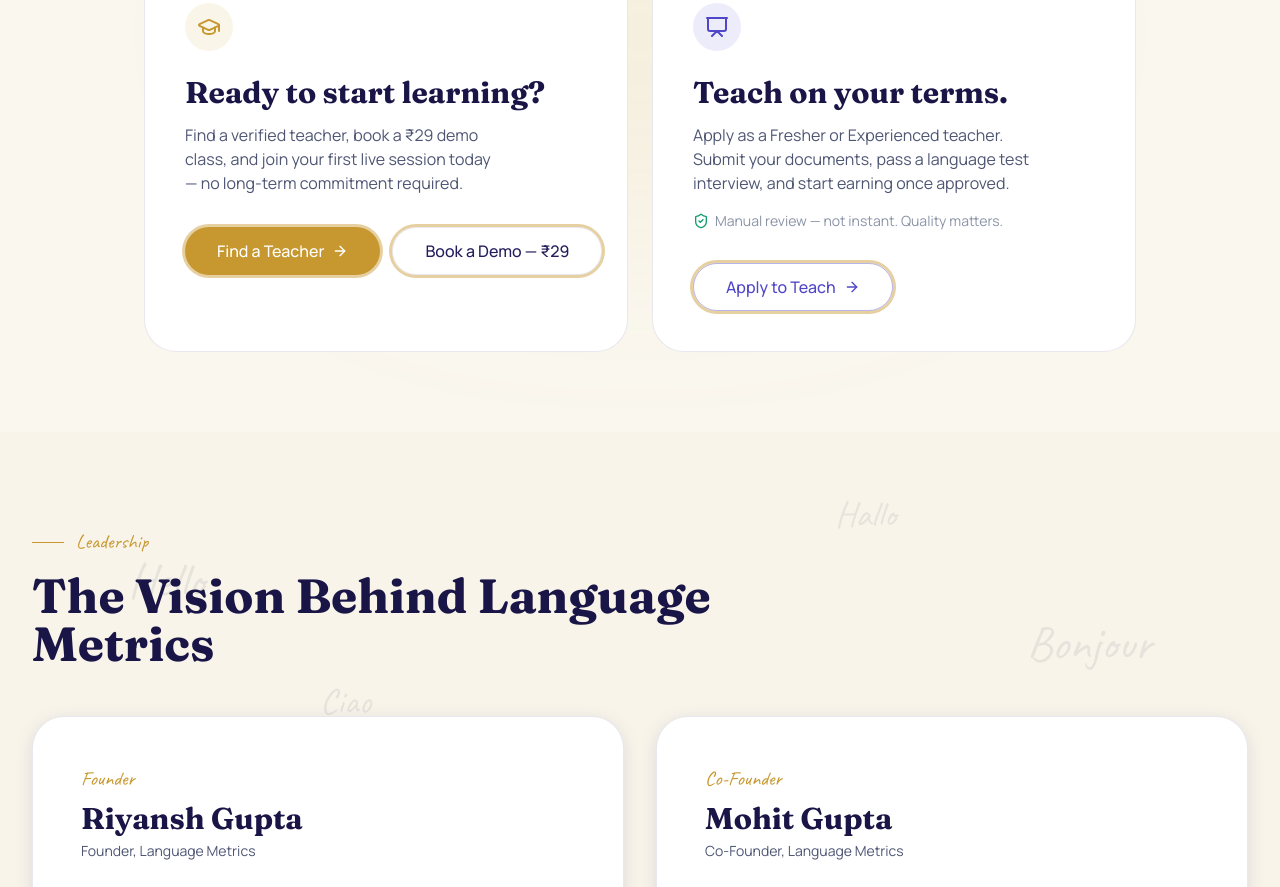
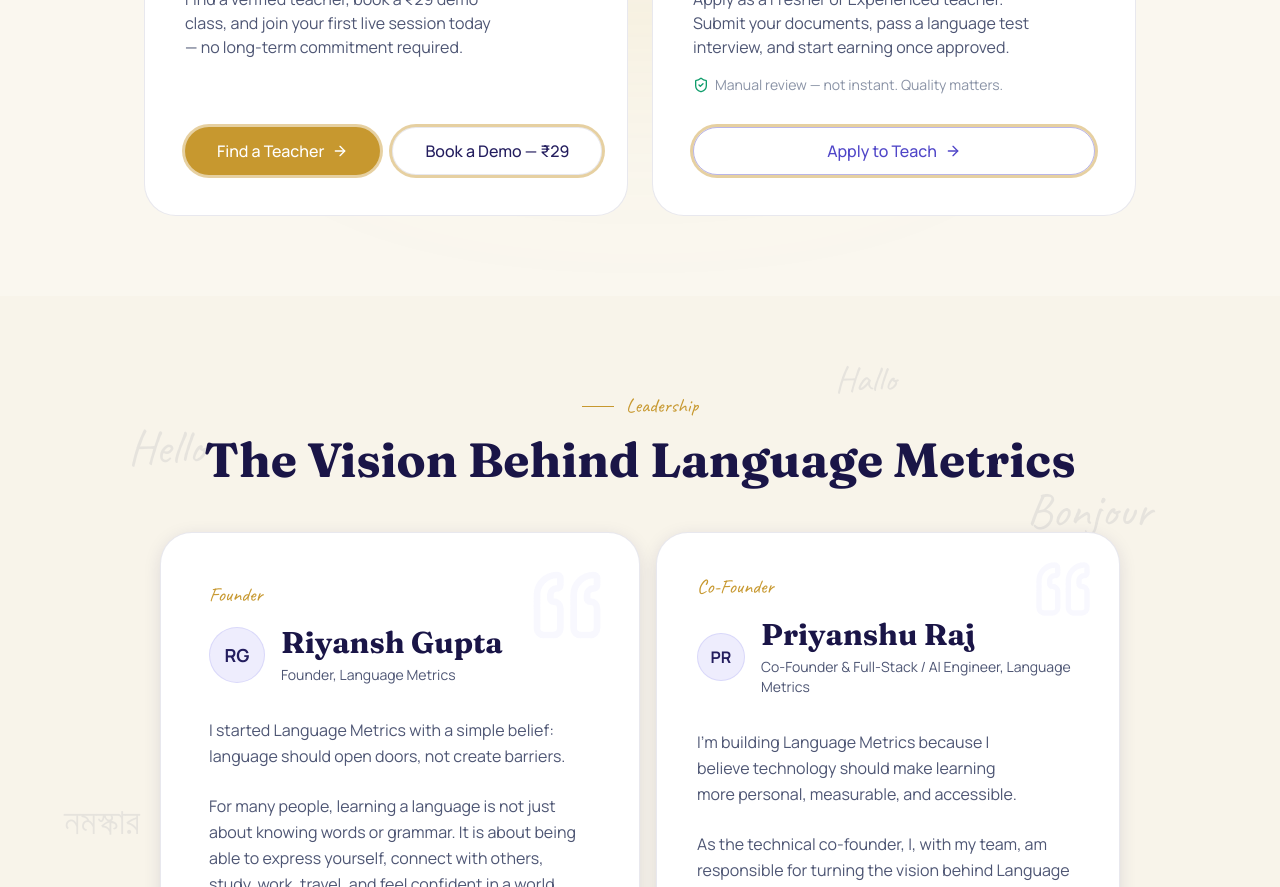
Before and after one commit to paarth293/Language_metrics, a Next.js app in the folder apps/teacher-web/: page / in a window 1280 px wide. Shown: the part 7840-8727 px from the top of the page. Built offline with nearby package versions, Linux system fonts and the light colour scheme; no server answers.

Commit message:
add cofounder section

```diff
--- a/apps/teacher-web/src/app/layout.tsx
+++ b/apps/teacher-web/src/app/layout.tsx
@@ -33,6 +33,12 @@
     "Connect with verified language professionals for 1-on-1 live classes. Learn any language with expert teachers via our custom video platform.",
   keywords:
     "language learning, online language classes, language teacher, 1-on-1 tutoring, live language lessons",
+  formatDetection: {
+    telephone: false,
+    date: false,
+    email: false,
+    address: false,
+  },
   icons: {
     icon: "/brand/logo-full.png",
     apple: "/brand/logo-full.png",
--- a/apps/teacher-web/src/features/home/components/CTASection.tsx
+++ b/apps/teacher-web/src/features/home/components/CTASection.tsx
@@ -34,7 +34,7 @@
             <p className="text-text-muted mb-8 text-balance">
               Find a verified teacher, book a ₹29 demo class, and join your first live session today — no long-term commitment required.
             </p>
-            <div className="flex flex-col sm:flex-row gap-3 w-full">
+            <div className="flex flex-col sm:flex-row gap-3 w-full mt-auto">
               <Button asChild variant="gold" size="lg" className="shadow-glow-gold flex items-center gap-2">
                 <Link href="/register/student">
                   Find a Teacher <ArrowRight className="w-4 h-4" />
@@ -67,11 +67,13 @@
               <ShieldCheck className="w-4 h-4 text-success" />
               Manual review — not instant. Quality matters.
             </div>
-            <Button asChild variant="outline" size="lg" className="flex items-center gap-2 border-accent/40 hover:border-accent text-accent hover:bg-accent/5">
-              <Link href="/register/teacher">
-                Apply to Teach <ArrowRight className="w-4 h-4" />
-              </Link>
-            </Button>
+            <div className="w-full mt-auto">
+              <Button asChild variant="outline" size="lg" className="w-full flex items-center justify-center gap-2 border-accent/40 hover:border-accent text-accent hover:bg-accent/5">
+                <Link href="/register/teacher">
+                  Apply to Teach <ArrowRight className="w-4 h-4" />
+                </Link>
+              </Button>
+            </div>
           </motion.div>
 
         </div>
--- a/apps/teacher-web/src/features/home/components/CoinSystem.tsx
+++ b/apps/teacher-web/src/features/home/components/CoinSystem.tsx
@@ -23,7 +23,7 @@
 
 export default function CoinSystem() {
   return (
-    <section className="py-20 bg-bg">
+    <section className="pb-20 pt-10 bg-bg">
       <div className="mx-auto max-w-5xl px-4 sm:px-6 lg:px-8">
         <motion.div
           className="bg-surface border border-border rounded-[2rem] overflow-hidden shadow-sm"
--- a/apps/teacher-web/src/features/home/components/FAQSection.tsx
+++ b/apps/teacher-web/src/features/home/components/FAQSection.tsx
@@ -27,7 +27,7 @@
   const [openFaq, setOpenFaq] = useState<number | null>(null);
 
   return (
-    <section id="faq" className="py-20 bg-bg">
+    <section id="faq" className="pb-20 pt-8 bg-bg">
       <div className="mx-auto max-w-7xl px-4 sm:px-6 lg:px-8">
         <motion.div
           className="max-w-3xl mx-auto"
--- a/apps/teacher-web/src/features/home/components/Pricing.tsx
+++ b/apps/teacher-web/src/features/home/components/Pricing.tsx
@@ -104,7 +104,7 @@
         </motion.div>
 
         <motion.div
-          className="grid grid-cols-1 md:grid-cols-3 gap-8 max-w-6xl mx-auto mb-24"
+          className="grid grid-cols-1 md:grid-cols-3 gap-8 max-w-6xl mx-auto"
           initial="hidden"
           whileInView="visible"
           viewport={{ once: true, margin: "-80px" }}
--- a/apps/teacher-web/src/features/home/components/VisionSection.tsx
+++ b/apps/teacher-web/src/features/home/components/VisionSection.tsx
@@ -2,10 +2,11 @@
 
 import React from "react";
 import { motion } from "framer-motion";
+import { Quote } from "lucide-react";
 
 export default function VisionSection() {
   return (
-    <section className="relative py-24 bg-bg overflow-hidden">
+    <section className="relative pt-24 pb-12 bg-bg overflow-hidden">
       {/* Background Floating Text */}
       <div className="absolute inset-0 z-0 pointer-events-none select-none opacity-10 overflow-hidden">
         <span className="absolute top-[10%] left-[10%] font-script text-5xl text-text-muted">Hello</span>
@@ -20,32 +21,40 @@
         <span className="absolute top-[20%] left-[25%] font-script text-4xl text-text-muted">Ciao</span>
       </div>
 
-      <div className="relative z-10 mx-auto max-w-7xl px-4 sm:px-6 lg:px-8">
-        <div className="mb-12 text-center lg:text-left">
-          <div className="flex items-center justify-center lg:justify-start gap-3 mb-4">
+      <div className="relative z-10 mx-auto max-w-5xl px-4 sm:px-6 lg:px-8">
+        <div className="mb-12 text-center">
+          <div className="flex items-center justify-center gap-3 mb-4">
             <div className="w-8 h-px bg-gold"></div>
             <span className="font-script text-xl text-gold">Leadership</span>
           </div>
-          <h2 className="font-display text-4xl md:text-5xl font-bold text-text">
-            The Vision Behind Language<br className="hidden lg:block" /> Metrics
+          <h2 className="font-display text-4xl md:text-5xl font-bold text-text text-balance">
+            The Vision Behind Language Metrics
           </h2>
         </div>
 
         <div className="grid grid-cols-1 lg:grid-cols-2 gap-8 items-start">
-          {/* Riyansh Gupta Card */}
+          {/* Riyansh Gupta Card (Primary Visual Weight) */}
           <motion.div
             initial={{ opacity: 0, y: 20 }}
             whileInView={{ opacity: 1, y: 0 }}
             viewport={{ once: true, margin: "-50px" }}
             transition={{ duration: 0.6 }}
-            className="bg-surface rounded-[2rem] p-8 md:p-12 shadow-sm border border-border"
+            className="relative bg-surface rounded-[2rem] p-8 md:p-12 shadow-sm border border-border md:-mr-4 z-10"
           >
-            <div className="mb-8">
-              <span className="font-script text-xl text-gold mb-2 block">Founder</span>
-              <h3 className="font-display text-3xl font-bold text-text">Riyansh Gupta</h3>
-              <p className="text-text-muted text-sm mt-1">Founder, Language Metrics</p>
+            <Quote className="absolute top-8 right-8 w-20 h-20 text-brand-subtle/40 rotate-180" />
+            <div className="mb-8 relative z-10">
+              <span className="font-script text-xl text-gold mb-4 block">Founder</span>
+              <div className="flex items-center gap-4">
+                <div className="w-14 h-14 rounded-full bg-brand-subtle flex items-center justify-center border border-brand-muted/30 shrink-0">
+                  <span className="text-brand font-bold text-lg">RG</span>
+                </div>
+                <div>
+                  <h3 className="font-display text-3xl font-bold text-text">Riyansh Gupta</h3>
+                  <p className="text-text-muted text-sm mt-1">Founder, Language Metrics</p>
+                </div>
+              </div>
             </div>
-            <div className="space-y-6 text-text-muted leading-relaxed">
+            <div className="space-y-6 text-text-muted leading-relaxed text-left relative z-10 [&>p]:text-balance">
               <p>I started Language Metrics with a simple belief: language should open doors, not create barriers.</p>
               <p>For many people, learning a language is not just about knowing words or grammar. It is about being able to express yourself, connect with others, study, work, travel, and feel confident in a world that is becoming more connected every day.</p>
               <p>I want Language Metrics to make that journey simpler and more meaningful. We are building a platform where people can understand their language abilities, identify where they need to improve, and see their progress in a way that is clear and measurable.</p>
@@ -55,23 +64,33 @@
             </div>
           </motion.div>
 
-          {/* Mohit Gupta Card */}
+          {/* Priyanshu Raj Card (Secondary Visual Weight) */}
           <motion.div
             initial={{ opacity: 0, y: 20 }}
             whileInView={{ opacity: 1, y: 0 }}
             viewport={{ once: true, margin: "-50px" }}
             transition={{ duration: 0.6, delay: 0.2 }}
-            className="bg-surface rounded-[2rem] p-8 md:p-12 shadow-sm border border-border"
+            className="relative bg-surface rounded-[2rem] p-8 md:p-10 shadow-sm border border-border"
           >
-            <div className="mb-8">
-              <span className="font-script text-xl text-gold mb-2 block">Co-Founder</span>
-              <h3 className="font-display text-3xl font-bold text-text">Mohit Gupta</h3>
-              <p className="text-text-muted text-sm mt-1">Co-Founder, Language Metrics</p>
+            <Quote className="absolute top-6 right-6 w-16 h-16 text-brand-subtle/40 rotate-180" />
+            <div className="mb-8 relative z-10">
+              <span className="font-script text-xl text-gold mb-4 block">Co-Founder</span>
+              <div className="flex items-center gap-4">
+                <div className="w-12 h-12 rounded-full bg-brand-subtle flex items-center justify-center border border-brand-muted/30 shrink-0">
+                  <span className="text-brand font-bold text-md">PR</span>
+                </div>
+                <div>
+                  <h3 className="font-display text-3xl font-bold text-text">Priyanshu Raj</h3>
+                  <p className="text-text-muted text-sm mt-1">Co-Founder & Full-Stack / AI Engineer, Language Metrics</p>
+                </div>
+              </div>
             </div>
-            <div className="space-y-6 text-text-muted leading-relaxed">
-              <p>I joined Language Metrics because I believe language has the power to change how people learn, connect, and create opportunities.</p>
-              <p>My vision is to help turn this idea into something practical, accessible, and impactful—something that genuinely makes a difference in the way people experience language learning.</p>
-              <p className="font-script text-2xl text-text pt-4">— Mohit Gupta</p>
+            <div className="space-y-6 text-text-muted leading-relaxed text-left relative z-10 [&>p]:text-balance">
+              <p>I'm building Language Metrics because I believe technology should make learning more personal, measurable, and accessible.</p>
+              <p>As the technical co-founder, I, with my team, am responsible for turning the vision behind Language Metrics into something people can actually experience. We enjoy working through complex problems, building the systems that power the product, and finding better ways to make technology serve the people using it.</p>
+              <p>What excites me most is taking an idea and turning it into something people can actually use—whether that involves designing a backend system or figuring out how AI can make learning smarter. I’m particularly interested in how intelligent systems can move language learning beyond traditional methods to make it more adaptive and meaningful.</p>
+              <p>With Language Metrics, we want to build more than just another learning platform — technology that understands where a learner stands, identifies where they can improve, and helps them see their progress clearly. We're starting from India, but the ambition is global.</p>
+              <p className="font-script text-2xl text-text pt-4">— Priyanshu Raj</p>
             </div>
           </motion.div>
         </div>
```
Also changed, not shown: apps/teacher-web/src/app/globals.css (+10 -0 lines).
